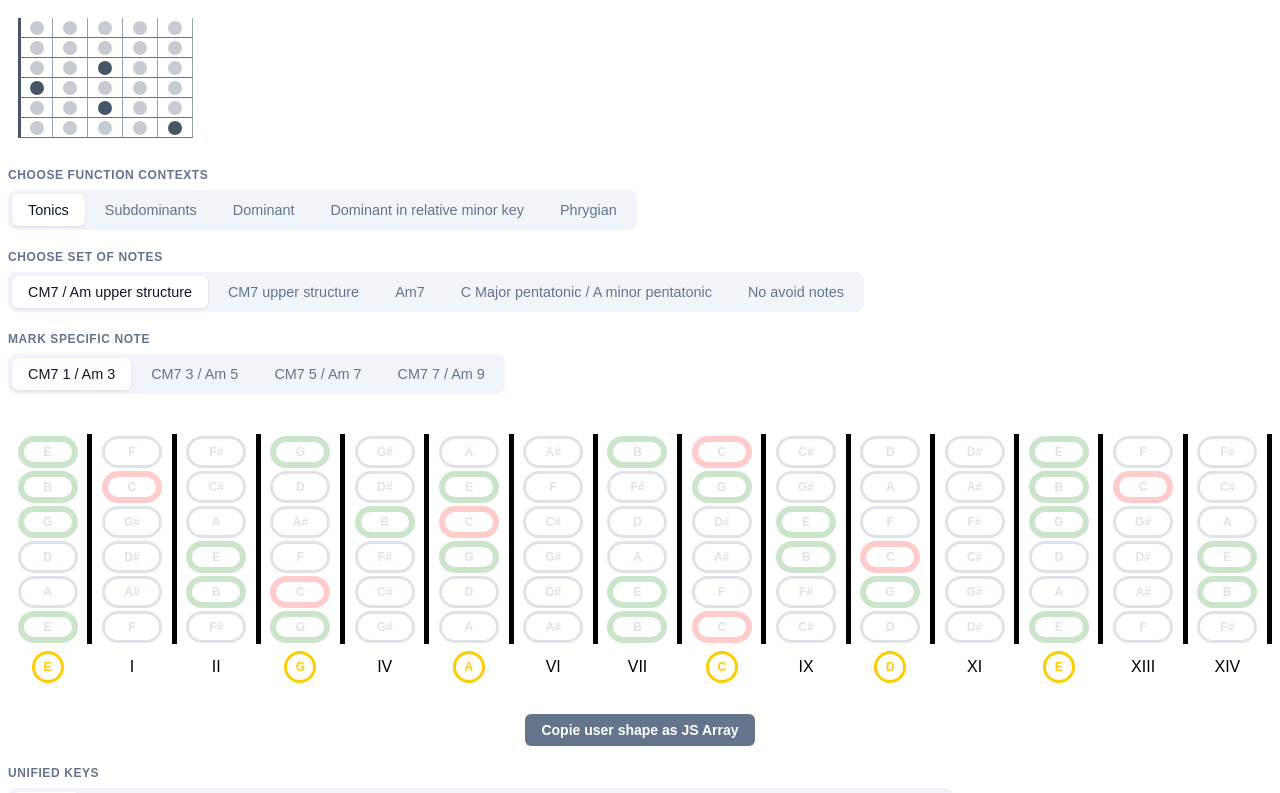
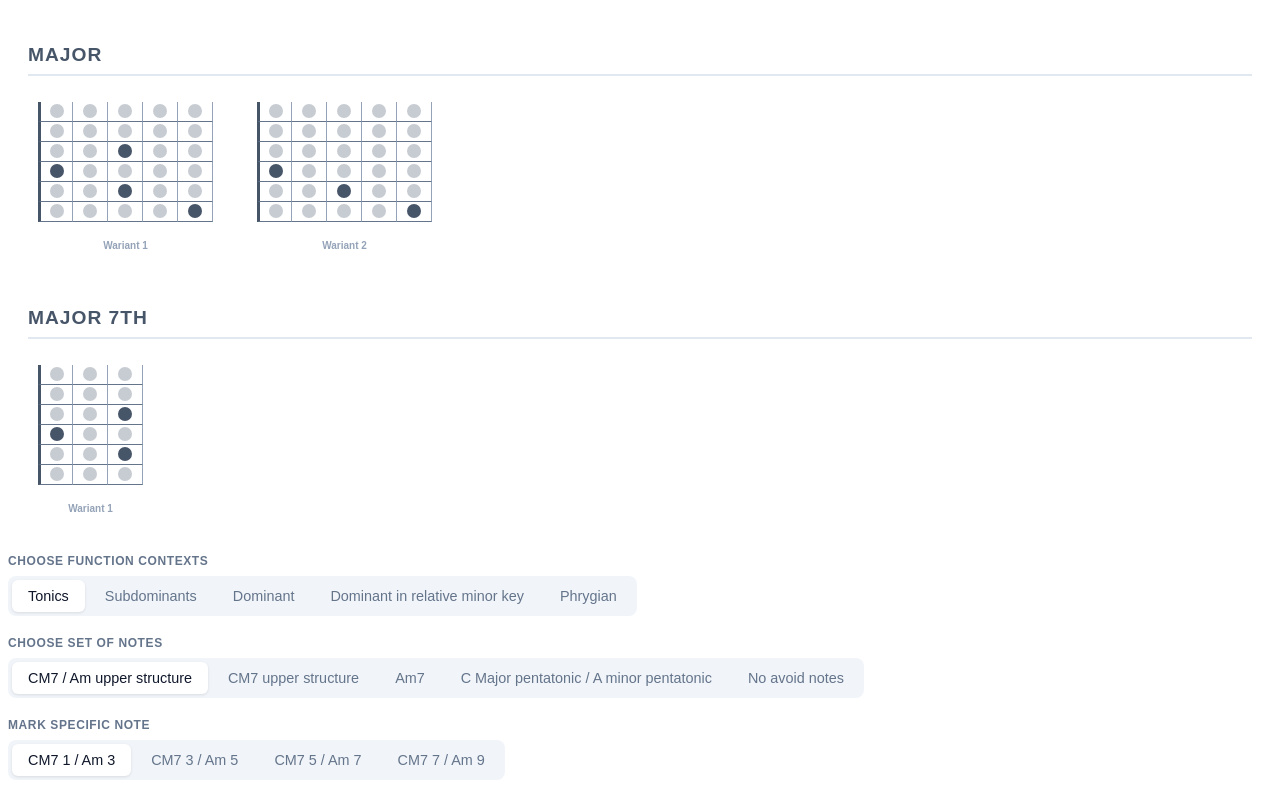
Before and after one commit to patrykkowalski0617/guitar-map, a React (Vite) app: page / in a window 1280 px wide. Shown: the top 793 px of the page. Built offline with nearby package versions, Linux system fonts and the light colour scheme.

Commit message:
shape library

```diff
--- a/src/App.jsx
+++ b/src/App.jsx
@@ -3,7 +3,7 @@ import "./App.css";
 import MusicFunctionSelector from "./components/forms/Selects/MusicFunctionSelector";
 import KeySelector from "./components/forms/Selects/KeySelector";
 import { isSameShape, transposeShape } from "./utils/transposer";
-import ShapePreview from "./components/ShapePreview/ShapePreview";
+import ShapesLibrary from "./components/ShapePreview/ShapesLibrary";
 
 function App() {
   const myOldShape = ["E1_A", "E1_B", "E1_C", "A2_E", "D3_A"];
@@ -17,7 +17,7 @@ function App() {
 
   return (
     <>
-      <ShapePreview shape={["E1_B", "A2_D", "D3_F", "G4_C"]} />
+      <ShapesLibrary />
       <MusicFunctionSelector />
       <Fretboard />
       <KeySelector />
--- a/src/components/Fretboard/Fretboard.jsx
+++ b/src/components/Fretboard/Fretboard.jsx
@@ -3,7 +3,7 @@ import { getNotesStartingFrom, NOTES_FROM_C } from "../../data/music-theory";
 import { useMusicStore } from "../../store/useMusicStore";
 import manageCAGED from "../../utils/manageCAGED";
 import { FretboardContainer } from "./parts";
-import { shapes } from "../../data/shapes";
+import { CAGEDshapes } from "../../data/shapes";
 import FretRow from "./FretRow";
 import FretboardLabels from "./FretboardLabels";
 import CopyUserShapeButton from "./CopyUserShapeButton";
@@ -49,7 +49,7 @@ const Fretboard = () => {
 
   const handleCAGEDClick = (cagedLetter) => {
     if (cagedLetter) {
-      setShape(shapes[cagedLetter]);
+      setShape(CAGEDshapes[cagedLetter]);
     } else {
       setShape([]);
     }
--- a/src/components/ShapePreview/FretRow_ShapePreview.jsx
+++ b/src/components/ShapePreview/ShapePreview/FretRow_ShapePreview.jsx
@@ -1,4 +1,4 @@
-import { NOTES_FROM_C } from "../../data/music-theory";
+import { NOTES_FROM_C } from "../../../data/music-theory";
 import { PreviewFretCell, PreviewStringRow, PreviewNote } from "./parts";
 
 const FretRow_ShapePreview = ({
--- a/src/components/ShapePreview/ShapePreview.jsx
+++ b/src/components/ShapePreview/ShapePreview/ShapePreview.jsx
@@ -1,4 +1,4 @@
-import { NOTES_FROM_C } from "../../data/music-theory";
+import { NOTES_FROM_C } from "../../../data/music-theory";
 import FretRow_ShapePreview from "./FretRow_ShapePreview";
 import { PreviewContainer } from "./parts";
 
--- /dev/null
+++ b/src/components/ShapePreview/ShapePreview/parts.jsx
@@ -0,0 +1,57 @@
+import styled from "styled-components";
+
+// Stałe kolorystyczne zgodne z Twoim projektem
+const GRAY_MAIN = "#64748b";
+const GRAY_DARK = "#475569";
+const GRAY_LIGHT = "#94a3b8";
+
+export const PreviewContainer = styled.div`
+  padding: 10px;
+  display: inline-block;
+  background: transparent;
+`;
+
+export const PreviewStringRow = styled.div`
+  display: flex;
+  flex-direction: row;
+`;
+
+export const PreviewFretCell = styled.div`
+  /* Małe, stałe wymiary dla podglądu */
+  width: 35px;
+  height: 20px;
+  display: flex;
+  justify-content: center;
+  align-items: center;
+
+  /* Cieńsze struny i progi */
+  border-right: 1px solid ${GRAY_LIGHT};
+  border-bottom: 1px solid ${GRAY_MAIN};
+
+  &:first-child {
+    /* Imitacja siodełka (grubsza linia z lewej) */
+    border-left: 3px solid ${GRAY_DARK};
+  }
+`;
+
+export const PreviewNote = styled.div`
+  width: 14px;
+  height: 14px;
+  border-radius: 50%;
+
+  /* Wyśrodkowanie tekstu (opcjonalnie, jeśli chcesz wyświetlać miniaturowe litery) */
+  display: flex;
+  align-items: center;
+  justify-content: center;
+  font-size: 8px;
+  font-weight: bold;
+  color: white;
+
+  /* Logika wyświetlania: szary kolor dla zaznaczonych, opacity dla reszty */
+  background-color: ${GRAY_DARK};
+  opacity: ${({ $isInShape }) => ($isInShape ? "1" : "0.3")};
+
+  /* Brak obramowań i hoverów w trybie preview */
+  border: none;
+  pointer-events: none;
+`;
--- /dev/null
+++ b/src/components/ShapePreview/ShapesLibrary.jsx
@@ -0,0 +1,39 @@
+import { chordShapes } from "../../data/shapes";
+import {
+  LibraryWrapper,
+  CategorySection,
+  CategoryTitle,
+  ShapesGrid,
+  ShapeItem,
+  ShapeLabel,
+} from "./parts";
+import ShapePreview from "./ShapePreview/ShapePreview";
+
+const ShapesLibrary = () => {
+  if (!chordShapes || !Array.isArray(chordShapes)) return null;
+
+  return (
+    <LibraryWrapper>
+      {chordShapes.map((group) => {
+        if (group.shapes.length === 0) return null;
+
+        return (
+          <CategorySection key={group.id}>
+            <CategoryTitle>{group.label}</CategoryTitle>
+
+            <ShapesGrid>
+              {group.shapes.map((shape, index) => (
+                <ShapeItem key={`${group.id}-${index}`}>
+                  <ShapePreview shape={shape} />
+                  <ShapeLabel>Wariant {index + 1}</ShapeLabel>
+                </ShapeItem>
+              ))}
+            </ShapesGrid>
+          </CategorySection>
+        );
+      })}
+    </LibraryWrapper>
+  );
+};
+
+export default ShapesLibrary;
--- a/src/components/ShapePreview/parts.jsx
+++ b/src/components/ShapePreview/parts.jsx
@@ -1,57 +1,42 @@
 import styled from "styled-components";
 
-// Stałe kolorystyczne zgodne z Twoim projektem
-const GRAY_MAIN = "#64748b";
-const GRAY_DARK = "#475569";
-const GRAY_LIGHT = "#94a3b8";
-
-export const PreviewContainer = styled.div`
-  padding: 10px;
-  display: inline-block;
-  background: transparent;
+export const LibraryWrapper = styled.div`
+  padding: 20px;
+  display: flex;
+  flex-direction: column;
+  gap: 40px;
 `;
 
-export const PreviewStringRow = styled.div`
+export const CategorySection = styled.section`
   display: flex;
-  flex-direction: row;
+  flex-direction: column;
 `;
 
-export const PreviewFretCell = styled.div`
-  /* Małe, stałe wymiary dla podglądu */
-  width: 35px;
-  height: 20px;
-  display: flex;
-  justify-content: center;
-  align-items: center;
-
-  /* Cieńsze struny i progi */
-  border-right: 1px solid ${GRAY_LIGHT};
-  border-bottom: 1px solid ${GRAY_MAIN};
-
-  &:first-child {
-    /* Imitacja siodełka (grubsza linia z lewej) */
-    border-left: 3px solid ${GRAY_DARK};
-  }
+export const CategoryTitle = styled.h2`
+  font-size: 1.2rem;
+  color: #475569;
+  border-bottom: 2px solid #e2e8f0;
+  padding-bottom: 8px;
+  margin-bottom: 16px;
+  text-transform: uppercase;
+  letter-spacing: 1px;
 `;
 
-export const PreviewNote = styled.div`
-  width: 14px;
-  height: 14px;
-  border-radius: 50%;
+export const ShapesGrid = styled.div`
+  display: flex;
+  flex-wrap: wrap;
+  gap: 24px;
+`;
 
-  /* Wyśrodkowanie tekstu (opcjonalnie, jeśli chcesz wyświetlać miniaturowe litery) */
+export const ShapeItem = styled.div`
   display: flex;
+  flex-direction: column;
   align-items: center;
-  justify-content: center;
-  font-size: 8px;
-  font-weight: bold;
-  color: white;
+`;
 
-  /* Logika wyświetlania: szary kolor dla zaznaczonych, opacity dla reszty */
-  background-color: ${GRAY_DARK};
-  opacity: ${({ $isInShape }) => ($isInShape ? "1" : "0.3")};
-
-  /* Brak obramowań i hoverów w trybie preview */
-  border: none;
-  pointer-events: none;
+export const ShapeLabel = styled.span`
+  font-size: 10px;
+  color: #94a3b8;
+  margin-top: 8px;
+  font-weight: 600;
 `;
--- a/src/data/shapes.js
+++ b/src/data/shapes.js
@@ -1,4 +1,4 @@
-export const shapes = {
+export const CAGEDshapes = {
   C: [
     "E1_B",
     "E1_C",
@@ -136,3 +136,74 @@ export const shapes = {
     "E6_F",
   ],
 };
+
+export const chordShapes = [
+  {
+    id: "M",
+    label: "Major",
+    shapes: [
+      ["E1_B", "A2_D", "D3_F", "G4_C"],
+      ["E1_B", "A2_D", "D3_F"],
+    ],
+  },
+  {
+    id: "M7",
+    label: "Major 7th",
+    shapes: [["A2_D", "D3_F", "G4_C"]],
+  },
+  {
+    id: "M_add9",
+    label: "Major add9",
+    shapes: [],
+  },
+  {
+    id: "Dominant",
+    label: "Dominant",
+    shapes: [],
+  },
+  {
+    id: "m7b5",
+    label: "m7b5 (Half-dim)",
+    shapes: [],
+  },
+  {
+    id: "dim7",
+    label: "Diminished 7",
+    shapes: [],
+  },
+  {
+    id: "m",
+    label: "Minor",
+    shapes: [],
+  },
+  {
+    id: "m7",
+    label: "Minor 7th",
+    shapes: [],
+  },
+  {
+    id: "m_M7",
+    label: "Minor with Major 7th",
+    shapes: [],
+  },
+  {
+    id: "m_add9",
+    label: "Minor add9",
+    shapes: [],
+  },
+  {
+    id: "set_T_S",
+    label: "Tonic Subdominant Set of No Avoid Notes",
+    shapes: [],
+  },
+  {
+    id: "set_D",
+    label: "Dominant Set of No Avoid Notes",
+    shapes: [],
+  },
+  {
+    id: "pent",
+    label: "Pentatonic minor and Major",
+    shapes: [],
+  },
+];
```
